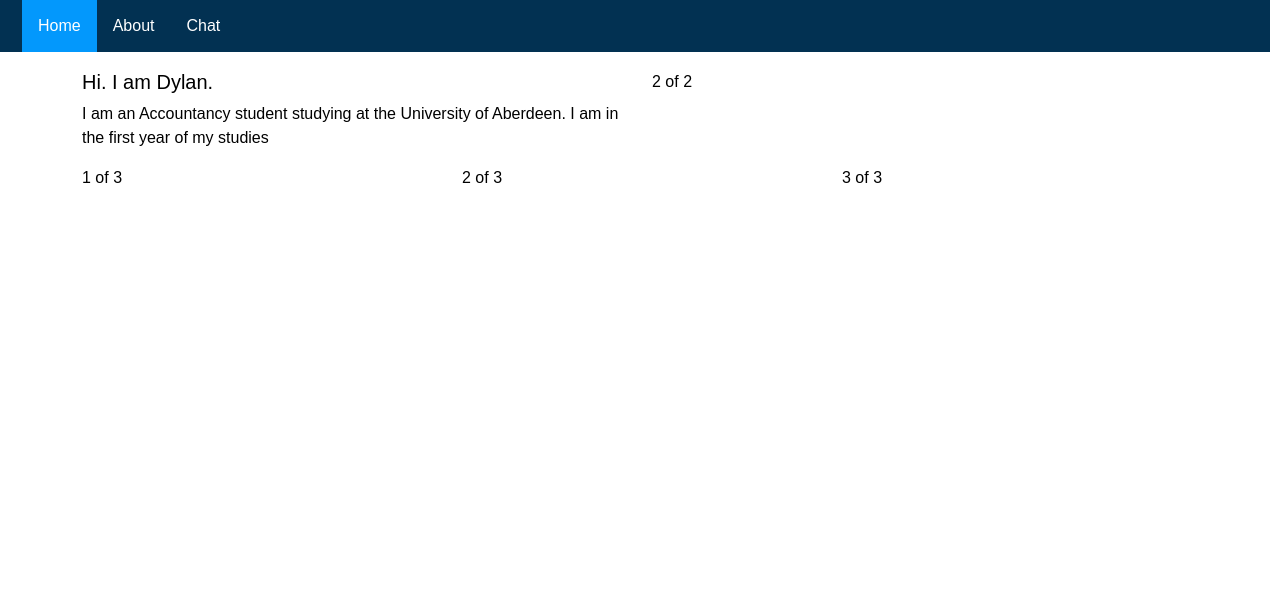
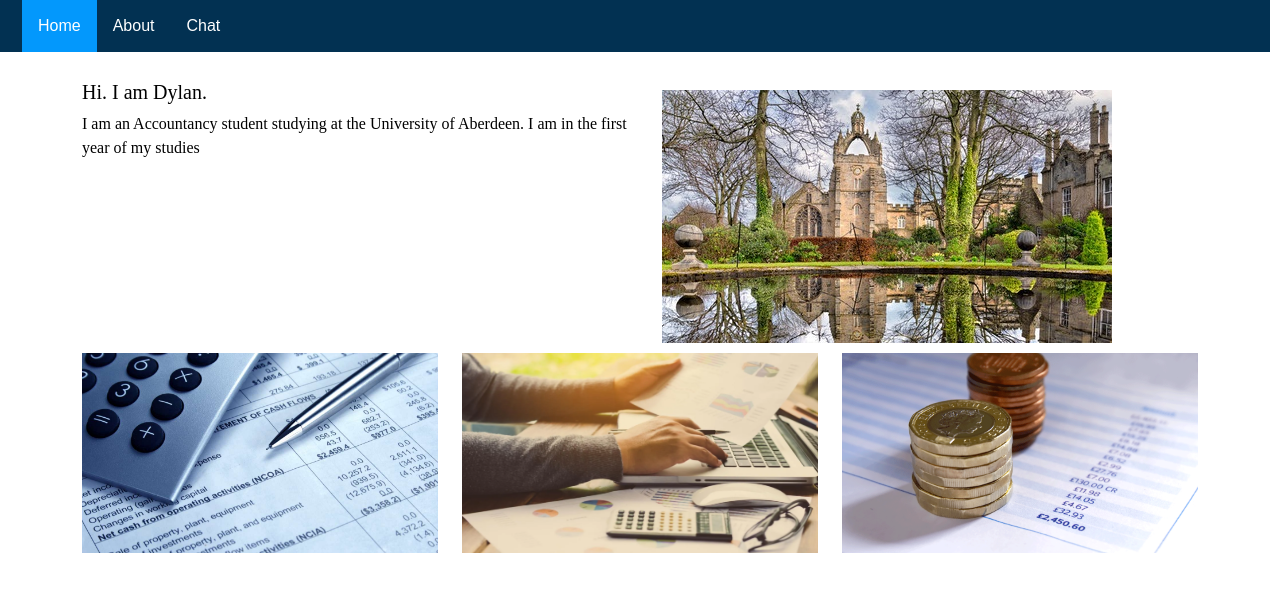
Before and after one commit to u09db23/CA4, a website: page ca4/public/index.html in a window 1280 px wide. Drawn offline with nearby package versions, Linux system fonts and the light colour scheme; a web font is replaced by a local one.

Commit message:
Adeed images to home page as well as importing a google font to fit the theme of the page

```diff
--- a/ca4/public/css/demo.css
+++ b/ca4/public/css/demo.css
@@ -134,6 +134,58 @@
     background-color: #0398fc;
   }
 
+  #grid {
+    margin-top: 50px;
+  }
+
   #home-p1 {
     padding-top: 100px
   }
+
+  #home-img1 {
+    padding: 10px;
+    max-width:100%;
+    max-height:100%;
+  }
+
+  #home-img2 {
+    width: 500px;
+    max-width:100%;
+    max-height:100%;
+  }
+
+  #home-img3 {
+    width: 500px;
+    max-width:100%;
+    max-height:85%;
+  }
+
+  #home-img4 {
+    width: 500px;
+    max-width:100%;
+    max-height:85%;
+  }
+
+
+
+
+
+
+
+
+
+
+
+
+
+
+
+
+
+
+.frank-ruhl {
+  font-family: "Frank Ruhl Libre", serif;
+  font-optical-sizing: auto;
+  font-weight: 400;
+  font-style: normal;
+}
--- a/ca4/public/index.html
+++ b/ca4/public/index.html
@@ -8,7 +8,11 @@
         <meta name="viewport" content="width=device-width, initial-scale=1">
         <link href="https://cdn.jsdelivr.net/npm/bootstrap@5.3.3/dist/css/bootstrap.min.css" rel="stylesheet" integrity="sha384-QWTKZyjpPEjISv5WaRU9OFeRpok6YctnYmDr5pNlyT2bRjXh0JMhjY6hW+ALEwIH" crossorigin="anonymous">
         <script src="https://cdn.jsdelivr.net/npm/bootstrap@5.3.3/dist/js/bootstrap.bundle.min.js" integrity="sha384-YvpcrYf0tY3lHB60NNkmXc5s9fDVZLESaAA55NDzOxhy9GkcIdslK1eN7N6jIeHz" crossorigin="anonymous"></script>
+        <link rel="preconnect" href="https://fonts.googleapis.com">
+        <link rel="preconnect" href="https://fonts.gstatic.com" crossorigin>
+        <link href="https://fonts.googleapis.com/css2?family=Frank+Ruhl+Libre&display=swap" rel="stylesheet">
         <link rel="stylesheet" href="css/demo.css">
+
     </head>
     <body>
 
@@ -20,27 +24,26 @@
           </ul>
         </div>
 
-        <p> hi </p>
 
-        <div class="container">
+        <div class="container" id="grid">
             <div class="row">
                 <div class="col" id="box1">
-                <h5> Hi. I am Dylan. </h5>
-                <p> I am an Accountancy student studying at the University of Aberdeen. I am in the first year of my studies
+                <h5 class="frank-ruhl"> Hi. I am Dylan. </h5>
+                <p class="frank-ruhl"> I am an Accountancy student studying at the University of Aberdeen. I am in the first year of my studies
                 </div>
                 <div class="col" id="box2">
-                2 of 2
+                <img id="home-img1" src="./IMG/uni1.png" alt="Aberdeen Uni Image">
                 </div>
             </div>
             <div class="row">
                 <div class="col" id="box3">
-                1 of 3
+                <img id="home-img2" src="./IMG/accounting1.png" alt="Accountancy Image">
                 </div>
                 <div class="col" id="box4">
-                2 of 3
+                <img id="home-img3" src="./IMG/accounting2.png" alt="Accountancy Image">
                 </div>
                 <div class="col" id="box5">
-                3 of 3
+               <img id="home-img3" src="./IMG/accounting3.png" alt="Accountancy Image">
                 </div>
             </div>
         </div>
```
Also changed, not shown: ca4/public/IMG/accounting1.png (added), ca4/public/IMG/accounting2.png (added), ca4/public/IMG/accounting3.png (added), ca4/public/IMG/uni1.png (added).
